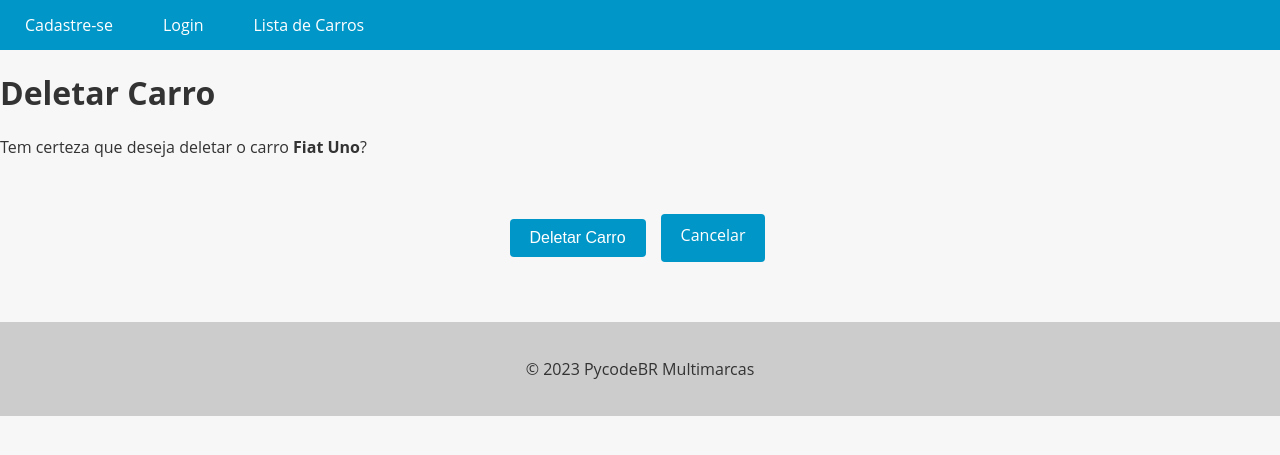
After one commit to nythan5/Django-Cars, a Django app: page /cars/delete/4 in a window 1280 px wide. The commit adds this page. Shown: the top 455 px of the page. Run offline with Django 5.2, Linux system fonts and the light colour scheme; data comes from the database, SQL or seed files in the repository; both versions use the stored data as it was after the commit.

Commit message:
Finalizando aula 73 | Ajustes no template

```diff
--- /dev/null
+++ b/cars/templates/delete.html
@@ -0,0 +1,19 @@
+{% extends "base.html" %}
+
+{% block content %}
+  <div class="card">
+    <div class="card-header">
+      <h1 class="card-title">Deletar Carro</h1>
+    </div>
+    <div class="card-body">
+      <p>Tem certeza que deseja deletar o carro <strong>{{ car.brand }} {{ car.model }}</strong>?</p>
+      <form method="post">
+        {% csrf_token %}
+        <div class="buttons-container">
+          <button type="submit" class="btn btn-danger">Deletar Carro</button>
+          <a href="{% url 'car:detail' pk=car.pk %}" class="btn btn-secondary">Cancelar</a>
+        </div>
+      </form>
+    </div>
+  </div>
+{% endblock %}
--- a/cars/urls.py
+++ b/cars/urls.py
@@ -7,5 +7,7 @@ urlpatterns = [
     path('', views.CarListView.as_view(), name='list'),
     path('new_car/', views.CarCreateView.as_view(), name='create'),
     path('detail/<int:pk>', views.CarDetailView.as_view(), name='detail'),
+    path('update/<int:pk>', views.CarUpdateView.as_view(), name='update'),
+    path('delete/<int:pk>', views.CarDeleteView.as_view(), name='delete'),
 
 ]
--- a/cars/views.py
+++ b/cars/views.py
@@ -1,10 +1,10 @@
 from typing import Any
 from django.db.models.query import QuerySet
 from django.shortcuts import render, redirect
-from django.urls import reverse
+from django.urls import reverse, reverse_lazy
 from .models import Car
 from .forms import CarForm
-from django.views.generic import ListView, CreateView, DetailView
+from django.views.generic import ListView, CreateView, DetailView, UpdateView, DeleteView
 
 
 # Create your views here.
@@ -35,4 +35,22 @@ class CarCreateView(CreateView):
 class CarDetailView(DetailView):
     model = Car
     template_name = 'detail.html'
-    context_object_name = 'car'
+    context_object_name = 'car'  # se nao colocar context_object_name o objeto dentro do template se chamará "objetc" # noqa
+
+
+class CarUpdateView(UpdateView):
+    model = Car
+    form_class = CarForm
+    template_name = 'update.html'
+
+    def get_success_url(self):
+        return reverse_lazy('car:detail', kwargs={'pk': self.object.pk})
+
+
+class CarDeleteView(DeleteView):
+    model = Car
+    template_name = 'delete.html'
+    context_object_name = 'car'  # se nao colocar context_object_name o objeto dentro do template se chamará "objetc" # noqa
+
+    def get_success_url(self):
+        return reverse('car:list')  # precisamos sobreescrever o success_url para usar o REVERSE # noqa
--- a/static/css/styles.css
+++ b/static/css/styles.css
@@ -55,6 +55,12 @@
 
 a {
     text-decoration: none !important;
+    font-size: 18px;
+    color: #333;
+}
+
+a:hover {
+    color: #0096c7;
 }
 
 form {
```
Also changed, not shown: cars/templates/cars.html (+7 -5 lines), cars/templates/detail.html (+8 -4 lines), cars/templates/update.html (added, +17 -0 lines), db.sqlite3.
